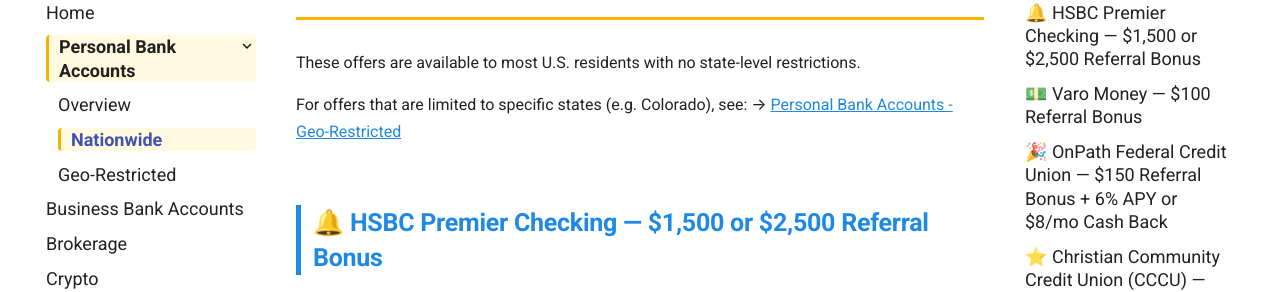
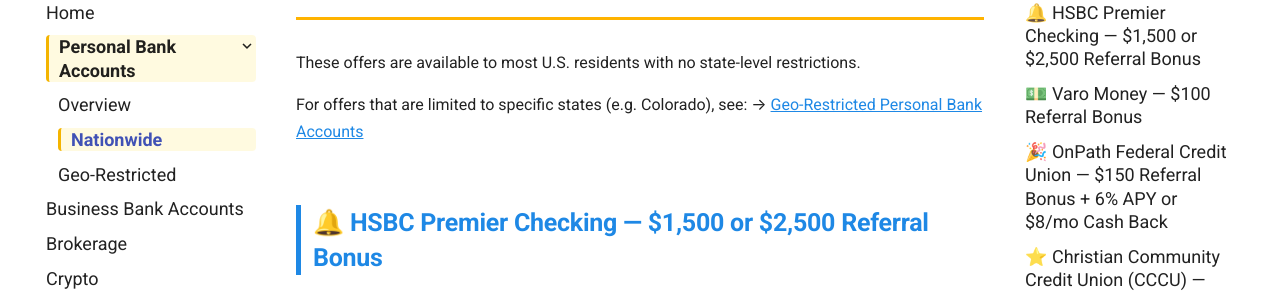
Before and after one commit to whispersofzephyr/favolinkhub-site, an MkDocs documentation site: the page built from docs/personal-bank-nationwide.md, in a window 1280 px wide and 900 px high. Shown: the part 238-530 px from the top of the window. Built offline with MkDocs 1.6.1 and Material for MkDocs 9.7.7, drawn with Linux system fonts in a browser that asks for light colours.

```diff
--- a/docs/personal-bank-nationwide.md
+++ b/docs/personal-bank-nationwide.md
@@ -3,7 +3,7 @@
 These offers are available to most U.S. residents with no state-level restrictions.
 
 For offers that are limited to specific states (e.g. Colorado), see:
-→ [Personal Bank Accounts - Geo-Restricted](../personal-bank-geo/)
+→ [Geo-Restricted Personal Bank Accounts](../personal-bank-geo/)
 
 ## 🔔 HSBC Premier Checking — $1,500 or $2,500 Referral Bonus
 **Nationwide • New HSBC customers only • Expires: 06/30/2026**
```
